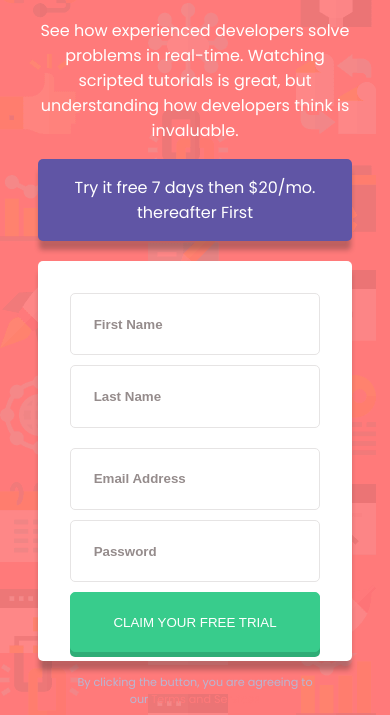
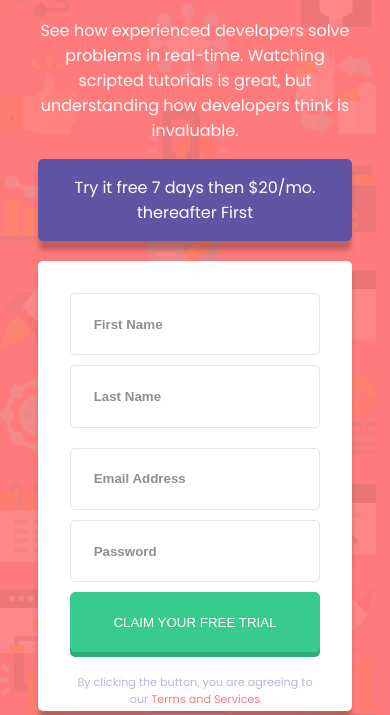
Before and after one commit to hesamalavi/intro-component-with-signup-form-master, a plain HTML site: page index.html in a window 390 px wide. Shown: the part 147-862 px from the top of the page. Drawn offline with Linux system fonts and the light colour scheme.

Commit message:
Update styles.css

```diff
--- a/styles.css
+++ b/styles.css
@@ -114,7 +114,7 @@ input[type=submit] {
   grid:
   ". container1 ." 300px
   ". container2 ." 100px
-  ". container3 ." 400px
+  ". container3 ." 450px
   ". . ." 100px/
   1fr minmax(300px, 700px) 1fr;
   justify-content: center;
```
